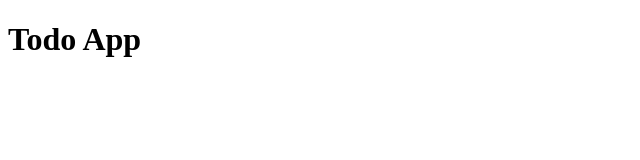
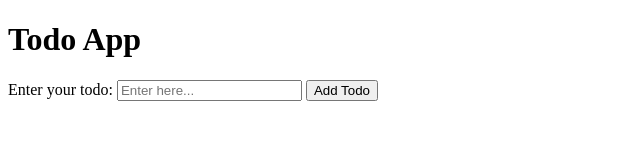
Before and after one commit to yapyeeqiang/todo-app-tutorial, a plain HTML site: page index.html in a window 1280 px wide. Shown: the whole page, without its empty margins (0-640 px from the left). Drawn offline with Linux system fonts and the light colour scheme.

Commit message:
feat: created a new todo form

```diff
--- a/index.html
+++ b/index.html
@@ -8,5 +8,12 @@
     </head>
     <body>
         <h1>Todo App</h1>
+
+        <form>
+            <label for="todoInput">Enter your todo:</label>
+            <input type="text" placeholder="Enter here..." />
+
+            <button>Add Todo</button>
+        </form>
     </body>
 </html>
```
